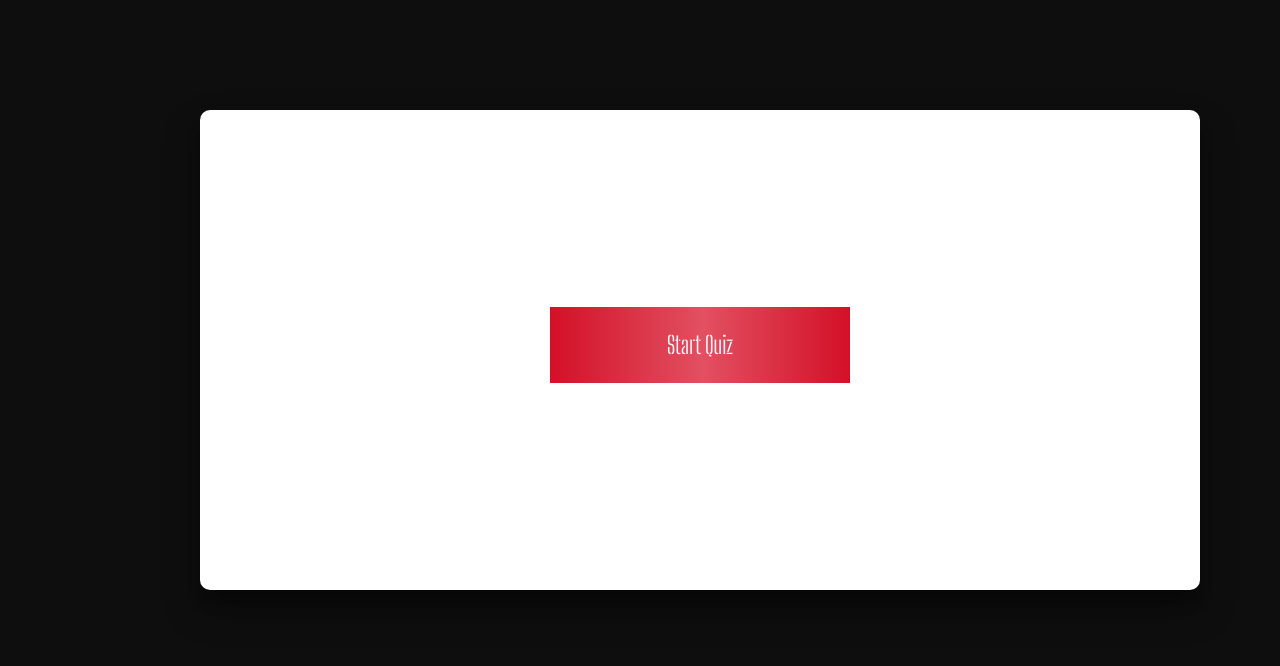
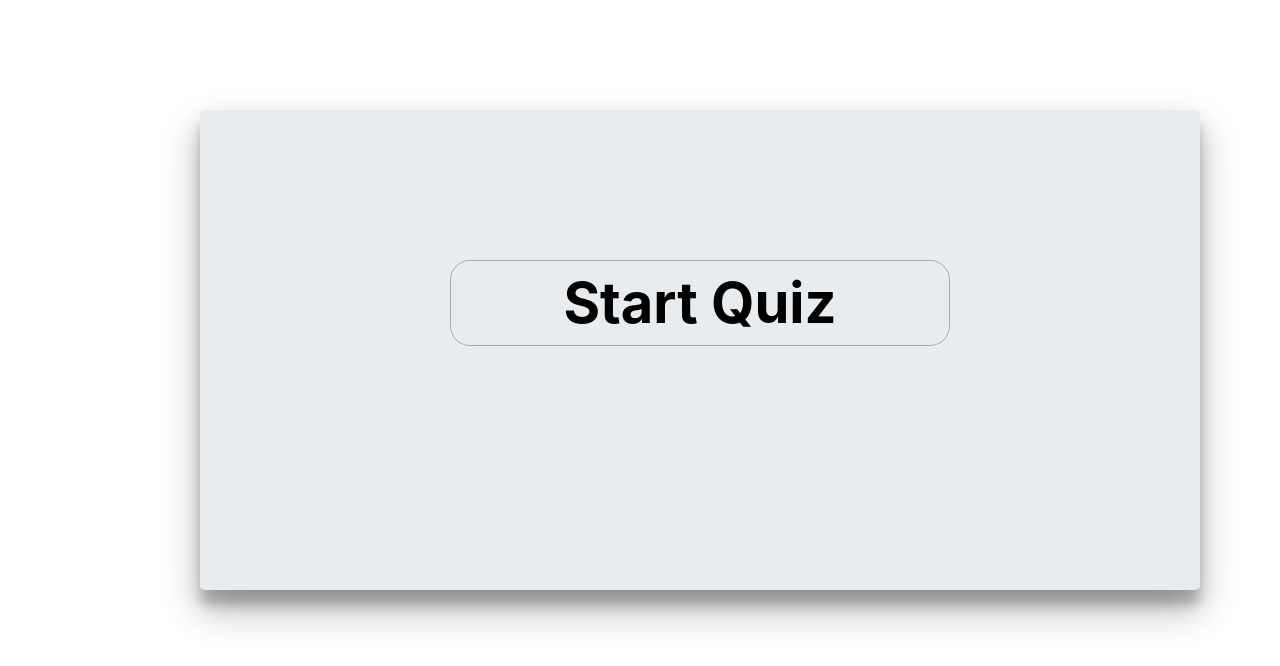
Before and after one commit to a89ball/Code-Quiz-First-attempt-, a plain HTML site: page index.html in a window 1280 px wide. Drawn offline with nearby package versions, Linux system fonts and the light colour scheme.

Commit message:
Changed up filing

```diff
--- a/style.css
+++ b/css/style.css
@@ -1,13 +1,3 @@
-body{
-    background-color: rgb(14, 14, 14);
-}
-* {
-    box-sizing: border-box;
-    margin: 0;
-    padding: 0;
-    font-size: 62.5%;
-    font-family: 'Big Shoulders Stencil Display', cursive;
-}
 
 .heading{
     width: 1000px;
@@ -25,20 +15,15 @@ body{
     left: 200px;
 }
 
-h1{
-    font-size: 5.4rem;
-    color: white;
-    margin-bottom: 5rem;
 
 
-}
 
 
 #question p{
     margin : 0;
     padding : 15px;
     font-size: 2.25em;
-    font-family: baskerville;
+    font-family: sans-serif;
     text-align: center;
 }
 .choice{
@@ -117,16 +102,23 @@ h2{
 }
 
 #start{
-    font-size: 2.4rem;
-    padding: 2rem 0;
-    width: 30rem;
+    font-size: 3.5em;
+    font-weight: bolder;
+    width:500px;
+    height:auto;
+    border: 1px solid #a1a9bd;
+    border-radius: 20px;
     text-align: center;
-    margin-bottom: 1rem;
-    text-decoration: none;
-    color: aliceblue;
-    background-image: linear-gradient(to right, #D31027 0%, #e25061  51%, #D31027  100%);
+    cursor: pointer;
+    position: absolute;
+    left:250px;
+    top:150px;
+    color : black;
 }
-
+#start:hover{
+    border: 3px solid rgb(125, 221, 125);
+    color : rgb(13, 162, 43);
+}
 .btn{
     font-size: 2.4rem;
     padding: 2rem 0;
--- a/play.html
+++ b/index.html
@@ -4,12 +4,12 @@
 <head>
     <meta charset="UTF-8">
     <meta name="viewport" content="width=device-width, initial-scale=1.0">
-    <title>Coding</title>
+    <title>Coding quiz</title>
+    <link rel="stylesheet" href="./css/style.css">
     <link rel="preconnect" href="https://fonts.gstatic.com">
 <link href="https://fonts.googleapis.com/css2?family=Big+Shoulders+Stencil+Display&display=swap" rel="stylesheet">
     <link rel="stylesheet" href="https://stackpath.bootstrapcdn.com/bootstrap/4.4.1/css/bootstrap.min.css"
         integrity="sha384-Vkoo8x4CGsO3+Hhxv8T/Q5PaXtkKtu6ug5TOeNV6gBiFeWPGFN9MuhOf23Q9Ifjh" crossorigin="anonymous">
-    <link rel="stylesheet" href="/style.css">
 </head>
 
 <body>
--- a/script.js
+++ b/script.js
@@ -10,12 +10,6 @@ const progress = document.getElementById("ScoreBar");
 const scoreCon = document.getElementById("scoreContainer");
 
 
-const lastQuestion = questions.length - 1;
-let runningQuestion = 0;
-let count = 0;
-const questionTime = 10; // 10s
-let Timer;
-let score = 0;
 let questions = [
     {
         questions: 'What does HTML stand for?',
@@ -59,16 +53,23 @@ let questions = [
     },
 ]
 
+const lastQuestion = questions.length - 1;
+let runningQuestion = 0;
+let count = 0;
+const questionTime = 10; // 10s
+let Timer;
+let score = 0;
+
 function renderQuestion() {
     let Q = questions[runningQuestion];
-    question.innerHTML = "<p>" + Q.question + "</p>";
+    question.innerHTML = "<p>" + Q.questions + "</p>";
     choice1.innerHTML = Q.choice1;
     choice2.innerHTML = Q.choice2;
     choice3.innerHTML = Q.choice3;
     choice4.innerHTML = Q.choice4;
 }
 
-
+// starts quiz
 startContainer.addEventListener("click", startQuiz);
 
 function startQuiz() {
@@ -77,7 +78,7 @@ function startQuiz() {
     quiz.style.display = "block";
     renderProgress();
     renderCounter();
-    Timer = setInterval(renderCounter, 1000);
+    Timer = setInterval(renderCounter, 1000); //1s
 }
 
 function renderProgress() {
```
